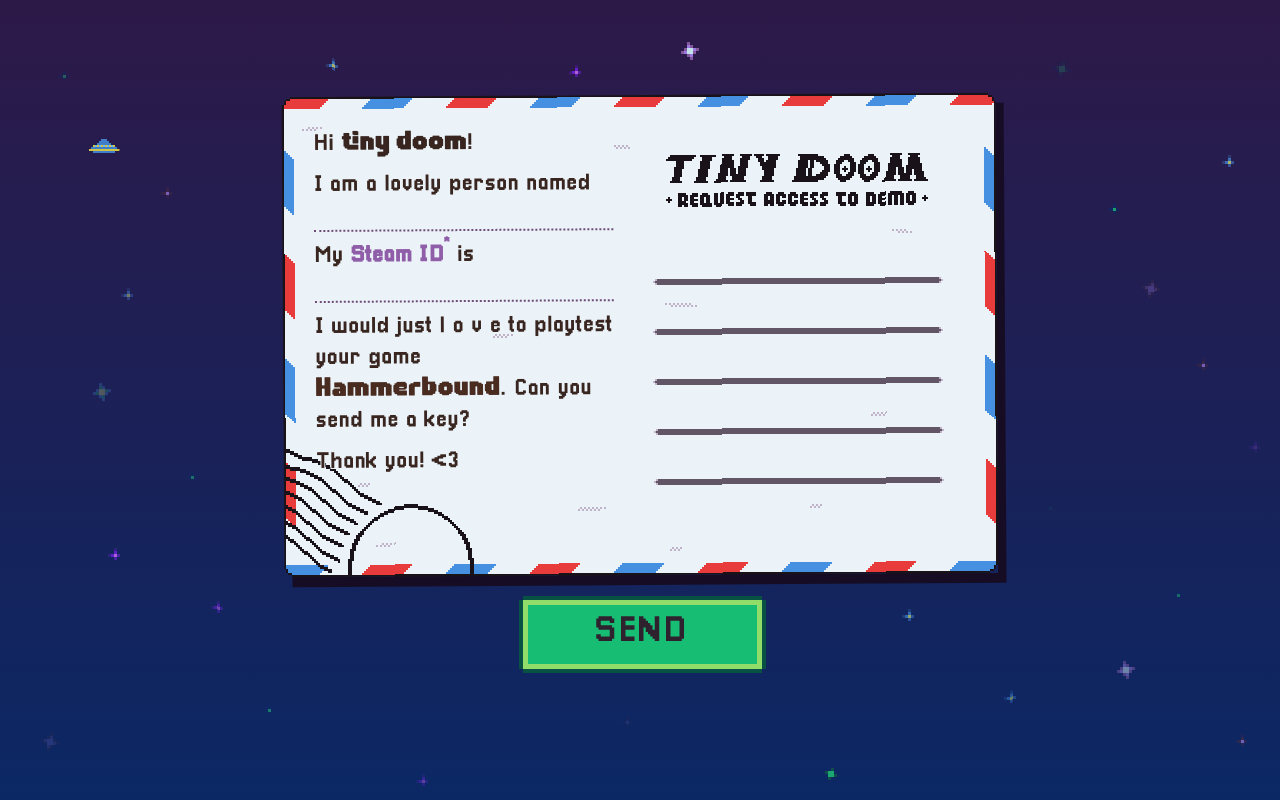
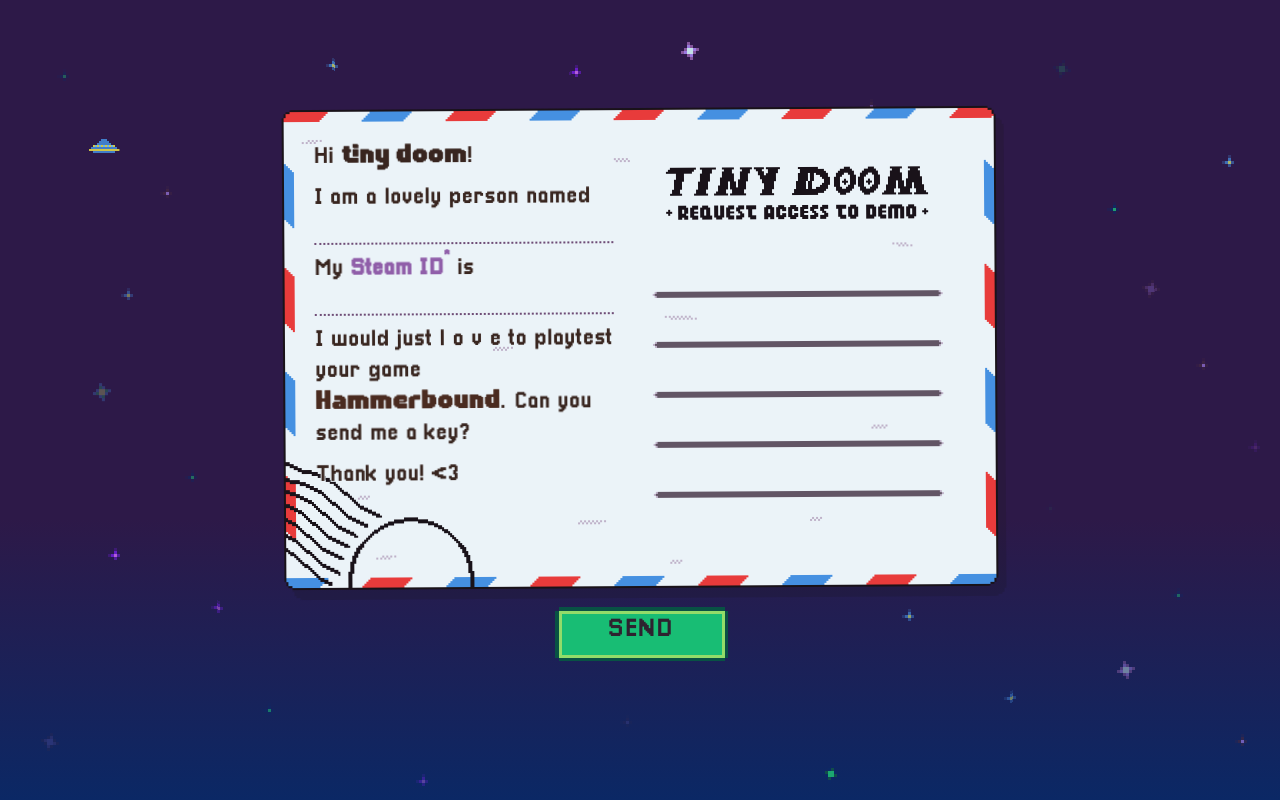
Before and after one commit to tiny-doom/tinydoom.com, a Next.js app: page / in a window 1280 px wide. Built offline with nearby package versions, Linux system fonts and the light colour scheme.

Commit message:
Refine postcard shadow and send button

```diff
--- a/src/app/globals.css
+++ b/src/app/globals.css
@@ -98,7 +98,8 @@
 	background-size: 100% 100%;
 	background-repeat: no-repeat;
 	padding: clamp(0.75rem, 3vw, 2rem);
-	box-shadow: 8px 10px 0 #160d24;
+	border-radius: clamp(4px, 1.4vw, 10px);
+	filter: drop-shadow(8px 10px 0 rgb(25 18 25 / 20%));
 	image-rendering: pixelated;
 }
 
@@ -138,21 +139,25 @@
 
 .hammerbound-confirm-button {
 	display: inline-flex;
-	width: min(252px, calc(100vw - 2rem));
-	min-height: 81px;
+	width: min(176px, calc(100vw - 2rem));
+	min-height: 57px;
 	align-items: center;
 	justify-content: center;
 	cursor: pointer;
-	border: 18px solid transparent;
+	border: 13px solid transparent;
 	border-image:
-		url("/art/hammerbound/confirm-normal.png") 4 fill / 18px / 0 stretch;
+		url("/art/hammerbound/confirm-normal.png") 4 fill / 13px / 0 stretch;
 	background: transparent;
-	padding: 0.3rem 2.1rem;
+	padding: 0 1.4rem;
 	color: #2e222f;
 	font-family: "Hammerbound Pixellari", sans-serif;
-	font-size: 2.25rem;
+	font-size: 1.575rem;
 	line-height: 1;
 	image-rendering: pixelated;
+}
+
+.hammerbound-confirm-label {
+	transform: translateY(-0.08em);
 }
 
 .hammerbound-confirm-button:hover:not(:disabled),
--- a/src/app/page.tsx
+++ b/src/app/page.tsx
@@ -42,7 +42,7 @@
 	}
 
 	return (
-		<main className="relative flex h-dvh items-center justify-center overflow-hidden bg-[linear-gradient(180deg,#2d1948_0%,#0b2865_100%)] p-4 text-[#38251f]">
+		<main className="relative flex h-dvh items-center justify-center overflow-hidden bg-[linear-gradient(180deg,#2d1948_0%,#2d1948_65%,#0b2865_100%)] p-4 text-[#38251f]">
 			<StarField />
 			<SaucerField />
 
@@ -147,7 +147,9 @@
 						disabled={status === "sending" || status === "sent"}
 						className="hammerbound-confirm-button"
 					>
-						{status === "sending" ? "SENDING..." : "SEND"}
+						<span className="hammerbound-confirm-label">
+							{status === "sending" ? "SENDING..." : "SEND"}
+						</span>
 					</button>
 					<p aria-live="polite" className="send-error">
 						{status === "error" && error}
```
